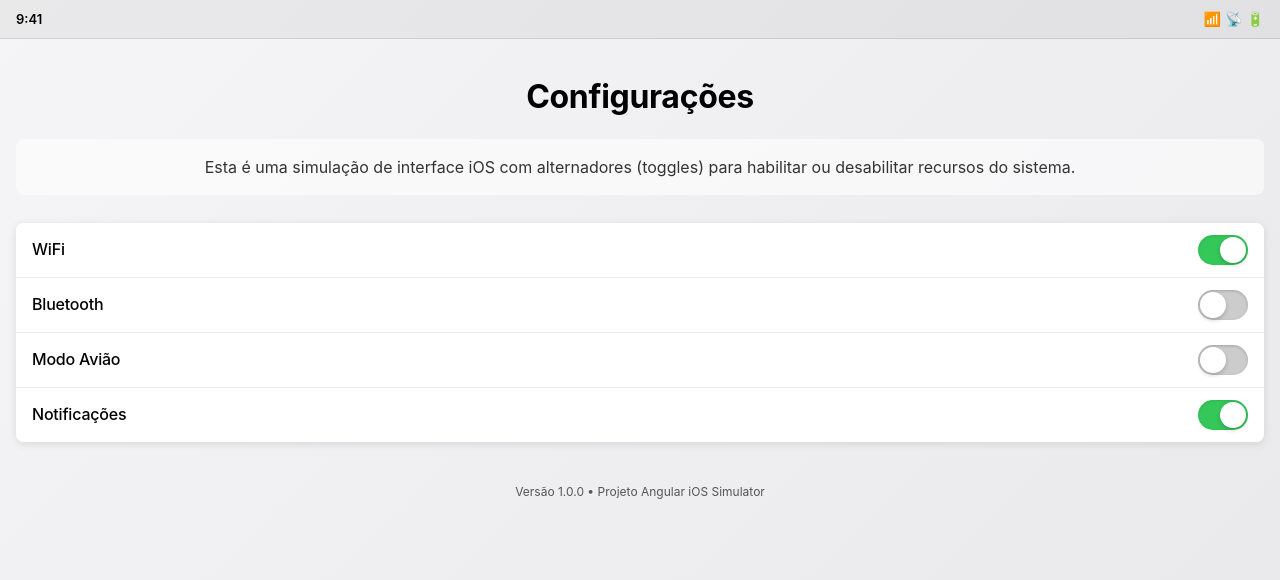
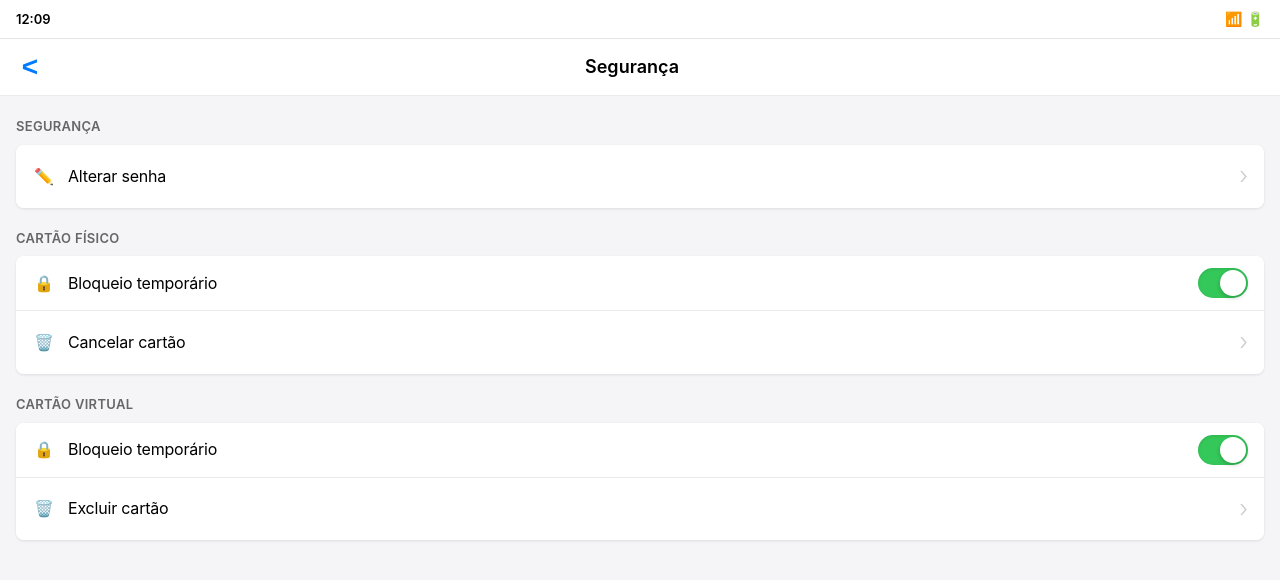
Before and after one commit to thiagohubgit/projeto-angular-ios, an Angular app: page / in a window 1280 px wide. Shown: the top 580 px of the page. Built offline with nearby package versions, Linux system fonts and the light colour scheme.

Commit message:
Redesign: New Security/Cards interface with toggle controls and navigation

```diff
--- a/src/app/ios-page/ios-page.component.css
+++ b/src/app/ios-page/ios-page.component.css
@@ -3,7 +3,7 @@
   height: 100vh;
   display: flex;
   flex-direction: column;
-  background: linear-gradient(135deg, #f5f5f7 0%, #e8e8eb 100%);
+  background-color: #f5f5f7;
   font-family: -apple-system, BlinkMacSystemFont, 'Segoe UI', 'Helvetica Neue', sans-serif;
   overflow: hidden;
 }
@@ -14,7 +14,7 @@
   justify-content: space-between;
   align-items: center;
   padding: 8px 16px;
-  background-color: rgba(0, 0, 0, 0.05);
+  background-color: #fff;
   font-size: 13px;
   font-weight: 500;
   border-bottom: 1px solid rgba(0, 0, 0, 0.1);
@@ -22,12 +22,62 @@
 
 .status-bar .time {
   font-weight: 600;
+  color: #000;
 }
 
 .status-icons {
   display: flex;
   gap: 4px;
   font-size: 14px;
+}
+
+/* Navigation Header */
+.nav-header {
+  display: flex;
+  align-items: center;
+  justify-content: space-between;
+  padding: 12px 16px;
+  background-color: #fff;
+  border-bottom: 1px solid rgba(0, 0, 0, 0.08);
+}
+
+.back-button {
+  background: none;
+  border: none;
+  font-size: 28px;
+  color: #007AFF;
+  cursor: pointer;
+  padding: 8px;
+  margin: -8px;
+  font-weight: 600;
+  display: flex;
+  align-items: center;
+  justify-content: center;
+  min-width: 44px;
+  min-height: 44px;
+  transition: opacity 0.2s;
+}
+
+.back-button:hover {
+  opacity: 0.7;
+}
+
+.back-button:focus {
+  outline: 2px solid #0071e3;
+  outline-offset: 2px;
+}
+
+.page-title {
+  font-size: 18px;
+  font-weight: 600;
+  color: #000;
+  margin: 0;
+  flex: 1;
+  text-align: center;
+}
+
+.spacer {
+  width: 44px;
 }
 
 /* Content Container */
@@ -39,73 +89,85 @@
   flex-direction: column;
 }
 
-/* Header */
-.header {
-  padding: 32px 16px 8px;
-  text-align: center;
+/* Section */
+.section {
+  margin-top: 20px;
 }
 
-.header h1 {
-  font-size: 32px;
-  font-weight: 700;
+.section-title {
+  font-size: 13px;
+  font-weight: 600;
+  color: #666;
+  text-transform: uppercase;
+  letter-spacing: 0.3px;
+  padding: 0 16px 8px 16px;
   margin: 0;
-  color: #000;
-  letter-spacing: -0.3px;
 }
 
-/* Description Text */
-.description {
-  font-size: 16px;
-  color: #333;
-  padding: 16px 20px;
-  margin: 8px 16px;
-  text-align: center;
-  line-height: 1.5;
-  background-color: rgba(255, 255, 255, 0.6);
+.section-content {
+  background-color: #fff;
+  margin: 0 16px;
   border-radius: 8px;
+  overflow: hidden;
+  box-shadow: 0 1px 3px rgba(0, 0, 0, 0.1);
 }
 
-/* Settings List */
-.settings-list {
-  background-color: rgba(255, 255, 255, 0.9);
-  margin: 20px 16px;
-  border-radius: 8px;
-  overflow: hidden;
-  box-shadow: 0 2px 8px rgba(0, 0, 0, 0.1);
-}
-
-.list-item {
+/* Menu Item */
+.menu-item {
   display: flex;
   justify-content: space-between;
   align-items: center;
   padding: 12px 16px;
   border-bottom: 1px solid rgba(0, 0, 0, 0.08);
-  background-color: rgba(255, 255, 255, 0.95);
+  background-color: #fff;
   transition: background-color 0.2s ease;
 }
 
-.list-item:hover {
-  background-color: rgba(255, 255, 255, 1);
+.menu-item:hover {
+  background-color: #f9f9f9;
 }
 
-.list-item.last-item {
+.menu-item.last-item {
   border-bottom: none;
 }
 
-.item-content {
+.item-left {
   display: flex;
-  flex-direction: column;
+  align-items: center;
+  gap: 12px;
+  flex: 1;
+}
+
+.item-icon {
+  font-size: 16px;
+  width: 24px;
+  display: flex;
+  align-items: center;
   justify-content: center;
 }
 
 .item-label {
   font-size: 16px;
-  font-weight: 500;
+  font-weight: 400;
   color: #000;
-  letter-spacing: -0.2px;
   cursor: pointer;
   margin: 0;
   padding: 0;
+  letter-spacing: -0.2px;
+}
+
+.item-right {
+  display: flex;
+  align-items: center;
+  justify-content: flex-end;
+  margin-left: auto;
+}
+
+.arrow-icon {
+  font-size: 24px;
+  color: #ccc;
+  font-weight: 300;
+  margin-left: 8px;
 }
 
 /* Toggle Switch Styles */
@@ -178,16 +240,6 @@
   border-width: 0;
 }
 
-/* Footer Info */
-.footer-info {
-  text-align: center;
-  font-size: 12px;
-  color: #555;
-  padding: 20px 16px;
-  margin: 0;
-  background-color: transparent;
-}
-
 /* Scrollbar Styling */
 .content::-webkit-scrollbar {
   width: 6px;
@@ -208,17 +260,23 @@
 
 /* Responsive Design */
 @media (max-width: 600px) {
-  .header h1 {
-    font-size: 28px;
+  .page-title {
+    font-size: 16px;
   }
 
-  .settings-list {
-    margin: 16px 8px;
+  .section {
+    margin-top: 16px;
   }
 
-  .description {
-    margin: 8px 8px;
-    padding: 12px 16px;
-    font-size: 14px;
+  .section-content {
+    margin: 0 8px;
+  }
+
+  .menu-item {
+    padding: 10px 12px;
+  }
+
+  .item-label {
+    font-size: 15px;
   }
 }
--- a/src/app/ios-page/ios-page.component.html
+++ b/src/app/ios-page/ios-page.component.html
@@ -1,53 +1,61 @@
-<div class="ios-container" role="application" aria-label="Página de Configurações iOS">
+<div class="ios-container" role="application" aria-label="Página de Segurança">
   <!-- Status Bar iOS -->
   <div class="status-bar" role="status" aria-live="polite">
-    <span class="time" aria-label="Hora: 9 e 41">9:41</span>
+    <span class="time" aria-label="Hora: 12 e 09">12:09</span>
     <div class="status-icons" aria-label="Status do sistema">
       <span aria-label="Sinal de celular forte">📶</span>
-      <span aria-label="Dados móveis conectado">📡</span>
       <span aria-label="Bateria em bom estado">🔋</span>
     </div>
   </div>
 
+  <!-- Navigation Header -->
+  <div class="nav-header">
+    <button class="back-button" (click)="goBack()" aria-label="Voltar">
+      <span>&lt;</span>
+    </button>
+    <h1 class="page-title">Segurança</h1>
+    <div class="spacer"></div>
+  </div>
+
   <!-- Main Content -->
   <div class="content">
-    <!-- Header with Title -->
-    <header class="header">
-      <h1>Configurações</h1>
-    </header>
+    <!-- Sections -->
+    <div *ngFor="let section of sections" class="section">
+      <h2 class="section-title">{{ section.title }}</h2>
 
-    <!-- Description Text -->
-    <p class="description">
-      Esta é uma simulação de interface iOS com alternadores (toggles) para habilitar ou desabilitar recursos do sistema.
-    </p>
-
-    <!-- Settings List with Toggles -->
-    <div class="settings-list" role="region" aria-label="Lista de configurações">
-      <div *ngFor="let item of items; let last = last"
-           class="list-item"
+      <div class="section-content" role="region" [attr.aria-label]="section.title">
+        <div *ngFor="let item of section.items; let last = last"
+             class="menu-item"
              [class.last-item]="last"
              role="listitem">
-        <div class="item-content">
-          <label [for]="'toggle-' + item.id" class="item-label">{{ item.label }}</label>
+
+          <!-- Item Content -->
+          <div class="item-left">
+            <span class="item-icon" aria-hidden="true">{{ item.icon }}</span>
+            <label [for]="'item-' + item.id" class="item-label">{{ item.label }}</label>
           </div>
-        <div class="toggle-wrapper">
+
+          <!-- Item Right (Toggle or Arrow) -->
+          <div class="item-right">
+            <!-- Toggle (Bloqueio temporário) -->
+            <div *ngIf="item.hasToggle" class="toggle-wrapper">
               <input
                 type="checkbox"
                 [checked]="item.enabled"
                 (change)="toggleItem(item)"
                 class="toggle-input"
-            [id]="'toggle-' + item.id"
-            [attr.aria-label]="item.label + (item.enabled ? ' habilitado' : ' desabilitado')"
+                [id]="'item-' + item.id"
+                [attr.aria-label]="item.label + (item.enabled ? ' ativado' : ' desativado')"
                 [attr.aria-checked]="item.enabled">
-          <label [for]="'toggle-' + item.id" class="toggle-switch" aria-hidden="true"></label>
-          <span class="sr-only">{{ item.enabled ? 'Habilitado' : 'Desabilitado' }}</span>
+              <label [for]="'item-' + item.id" class="toggle-switch" aria-hidden="true"></label>
+              <span class="sr-only">{{ item.enabled ? 'Ativado' : 'Desativado' }}</span>
+            </div>
+
+            <!-- Arrow (Alterar/Cancelar/Excluir) -->
+            <div *ngIf="item.hasArrow" class="arrow-icon" aria-hidden="true">›</div>
           </div>
         </div>
       </div>
-
-    <!-- Footer Info -->
-    <p class="footer-info">
-      Versão 1.0.0 • Projeto Angular iOS Simulator
-    </p>
     </div>
   </div>
+</div>
--- a/src/app/ios-page/ios-page.component.ts
+++ b/src/app/ios-page/ios-page.component.ts
@@ -2,10 +2,18 @@ import { Component } from '@angular/core';
 import { CommonModule } from '@angular/common';
 import { FormsModule } from '@angular/forms';
 
-interface ListItem {
+interface MenuItem {
   id: number;
   label: string;
-  enabled: boolean;
+  icon: string;
+  hasArrow?: boolean;
+  hasToggle?: boolean;
+  enabled?: boolean;
+}
+
+interface Section {
+  title: string;
+  items: MenuItem[];
 }
 
 @Component({
@@ -16,14 +24,36 @@ interface ListItem {
   styleUrls: ['./ios-page.component.css']
 })
 export class IosPageComponent {
-  items: ListItem[] = [
-    { id: 1, label: 'WiFi', enabled: true },
-    { id: 2, label: 'Bluetooth', enabled: false },
-    { id: 3, label: 'Modo Avião', enabled: false },
-    { id: 4, label: 'Notificações', enabled: true }
+  sections: Section[] = [
+    {
+      title: 'Segurança',
+      items: [
+        { id: 1, label: 'Alterar senha', icon: '✏️', hasArrow: true }
+      ]
+    },
+    {
+      title: 'Cartão físico',
+      items: [
+        { id: 2, label: 'Bloqueio temporário', icon: '🔒', hasToggle: true, enabled: true },
+        { id: 3, label: 'Cancelar cartão', icon: '🗑️', hasArrow: true }
+      ]
+    },
+    {
+      title: 'Cartão virtual',
+      items: [
+        { id: 4, label: 'Bloqueio temporário', icon: '🔒', hasToggle: true, enabled: true },
+        { id: 5, label: 'Excluir cartão', icon: '🗑️', hasArrow: true }
+      ]
+    }
   ];
 
-  toggleItem(item: ListItem): void {
-    item.enabled = !item.enabled;
+  toggleItem(item: MenuItem): void {
+    if (item.hasToggle) {
+      item.enabled = !item.enabled;
+    }
+  }
+
+  goBack(): void {
+    console.log('Voltar');
   }
 }
```
Lines whose indentation alone changed are shown as unchanged.
